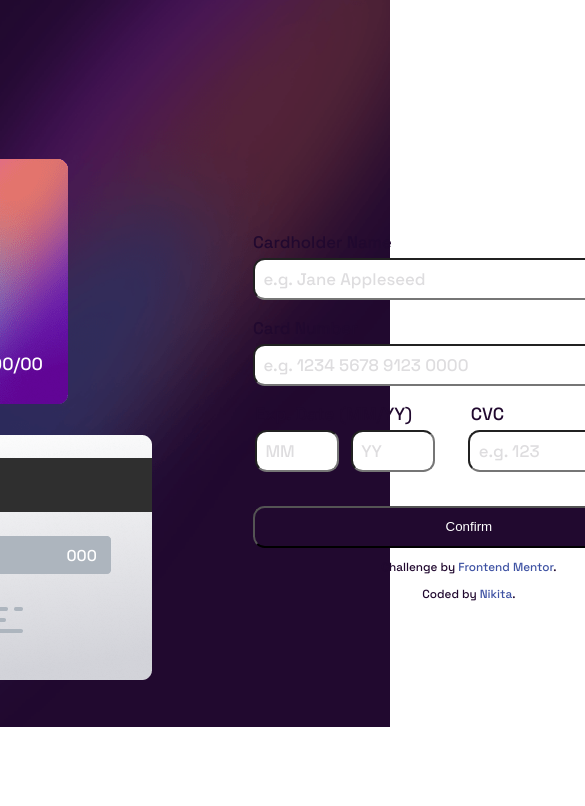
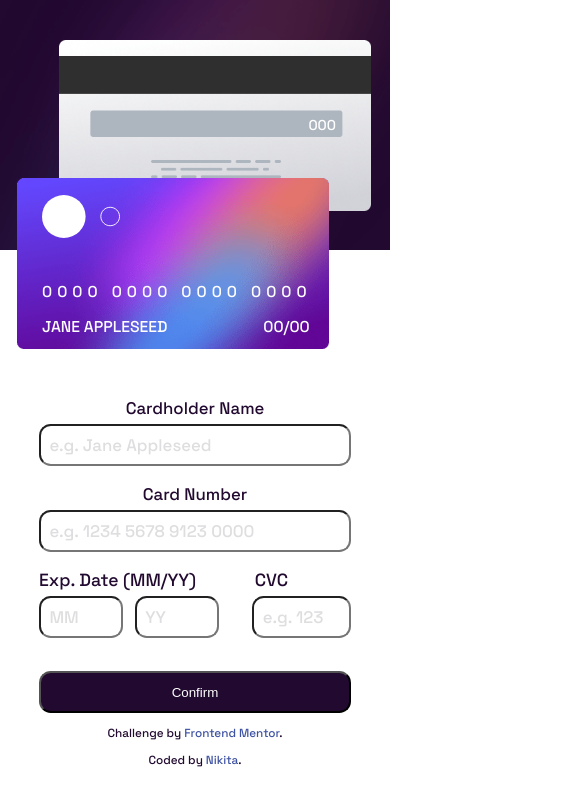
Before and after one commit to tossik8/card-details-form, a React (Vite) app in the folder vite-project/: page / in a window 390 px wide. Shown: the top 806 px of the page, 585 px wide, since content can reach past the window. Built offline with nearby package versions, Linux system fonts and the light colour scheme.

Commit message:
Finish mobile and tablet design

```diff
--- a/vite-project/src/App.css
+++ b/vite-project/src/App.css
@@ -1,3 +1,4 @@
+
     main{
         min-height: 100vh;
         font-family: 'Space Grotesk', sans-serif;
@@ -8,3 +9,18 @@ main{
         color: hsl(278, 68%, 11%);
         font-weight: 500;
     }
+
+@media screen and (max-width: 1170px){
+    main{
+        grid-template-columns: 1fr;
+        gap: 0rem;
+    }
+    .content{
+        position: relative;
+        top: -3rem;
+    }
+    .cards{
+        margin-top: 1.5rem;
+    }
+
+}
--- a/vite-project/src/components/Card.css
+++ b/vite-project/src/components/Card.css
@@ -1,3 +1,4 @@
+
     #front, #back{
         position: relative;
     }
@@ -40,3 +41,64 @@ p.white-color{
     #back{
         margin-top: 1.5rem;
     }
+@media screen and  (max-width: 1170px){
+    #front, #back{
+        width: 80%;
+    }
+    #front{
+        top:8.2rem;
+        left: 1rem;
+        z-index: 1;
+    }
+    #back{
+        left: 3.5rem;
+        top: -12rem;
+    }
+    .card-image{
+        width: 100%;
+    }
+    #card-number, #expiration-date, #card-owner{
+        font-size: 0.935rem;
+    }
+    #card-number{
+        top: 50%;
+    }
+    #expiration-date{
+        left: 79%;
+    }
+    #card-owner, #expiration-date{
+        top: 70%;
+    }
+    #cvc{
+        top: 35%;
+        left: 80%;
+        font-size: 0.85rem;
+    }
+    #logo{
+        top: 1rem;
+        width: 25%;
+    }
+}
+@media screen and (max-width: 375px) {
+
+    #front{
+        top: 6rem;
+    }
+    #card-number, #expiration-date, #card-owner{
+        font-size: 0.8rem;
+    }
+    #cvc{
+        font-size: 0.75rem;
+    }
+}
+@media screen and (max-width: 338px) {
+    #front{
+        top:4.5rem;
+    }
+    #card-number, #expiration-date, #card-owner{
+        font-size: 0.7rem;
+    }
+    #cvc{
+        font-size: 0.7rem;
+    }
+}
--- a/vite-project/src/components/Card.jsx
+++ b/vite-project/src/components/Card.jsx
@@ -17,7 +17,7 @@ const Card = (props) => {
 
     return (
         <div id={props.type} className="card">
-            <img src={props.src} alt={props.description}/>
+            <img className="card-image" src={props.src} alt={props.description}/>
             {props.type==="front"?
             <div className="info">
                 <img id="logo" src={cardLogo} alt="Logo"/>
--- a/vite-project/src/components/Confirmation.css
+++ b/vite-project/src/components/Confirmation.css
@@ -1,6 +1,6 @@
 #confirmation{
     text-align: center;
-    min-width: 20rem;
+    min-width: 10rem;
 }
 #description{
     color: hsl(279, 6%, 55%);
--- a/vite-project/src/components/Form.css
+++ b/vite-project/src/components/Form.css
@@ -1,3 +1,4 @@
+
     label{
         display: block;
         margin-bottom: 0.3rem;
@@ -91,3 +92,24 @@ button:hover{
     #name-error{
         margin-top: -1rem;
     }
+@media screen and (max-width: 1170px) {
+    #section-form{
+        text-align: center;
+    }
+    input{
+        width: 80%;
+    }
+    button{
+        width: 80%;
+    }
+
+    fieldset{
+        margin: 0 auto;
+        text-align: left;
+        width: 80%;
+    }
+    fieldset input{
+        width: 33%;
+    }
+
+}
--- a/vite-project/src/index.css
+++ b/vite-project/src/index.css
@@ -20,3 +20,20 @@ body{
   justify-content: center;
   align-items: center;
 }
+
+
+
+@media screen and (max-width: 580px)  {
+  body{
+    background-image: url(./assets/images/bg-main-mobile.png);
+    background-size: contain;
+    background-repeat: no-repeat;
+  }
+}
+@media screen and (min-width: 580px) and (max-width: 1170px)  {
+  body{
+    background-image: url(./assets/images/bg-main-mobile.png);
+    background-size: 100em 22em;
+    background-repeat: no-repeat;
+  }
+}
```
Lines whose indentation alone changed are shown as unchanged.
